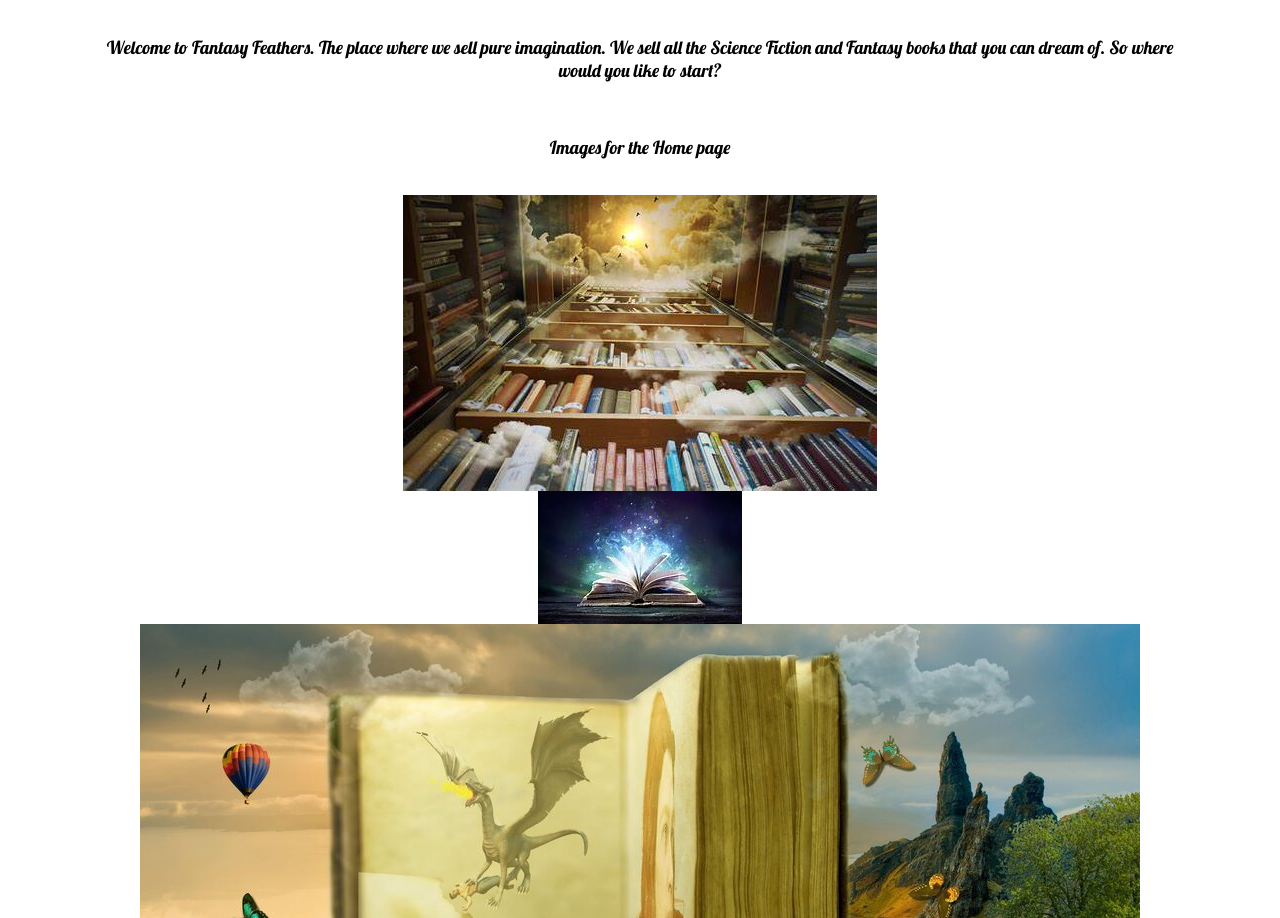
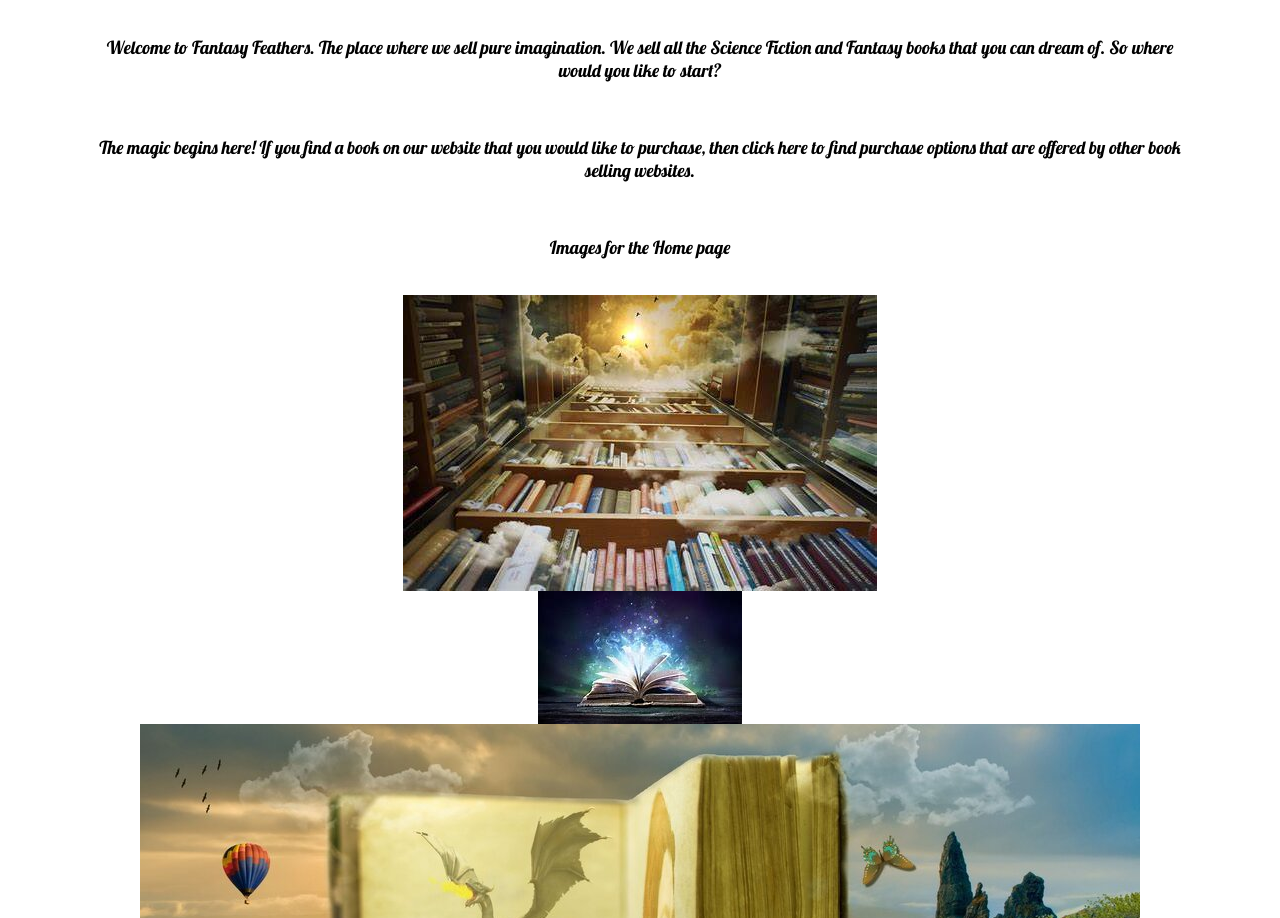
Before and after one commit to kenzieimafox/WD130---Web-Fundamentals---Fall-2022, a plain HTML site: page fantasy_feathers/site-plan.html in a window 1280 px wide. Shown: the part 2972-3890 px from the top of the page. Drawn offline with Linux system fonts and the light colour scheme; a web font is replaced by a local one.

Commit message:
added text

```diff
--- a/fantasy_feathers/site-plan.html
+++ b/fantasy_feathers/site-plan.html
@@ -126,6 +126,9 @@
       <h3>Home page</h3>
       <p>
         Welcome to Fantasy Feathers. The place where we sell pure imagination. We sell all the Science Fiction and Fantasy books that you can dream of. So where would you like to start?
+      </p>
+      <p>
+        The magic begins here! If you find a book on our website that you would like to purchase, then click here to find purchase options that are offered by other book selling websites.
       </p>
       <p>Images for the Home page</p>
         <img src="images/library.jpg" alt="image for homepage">
```
